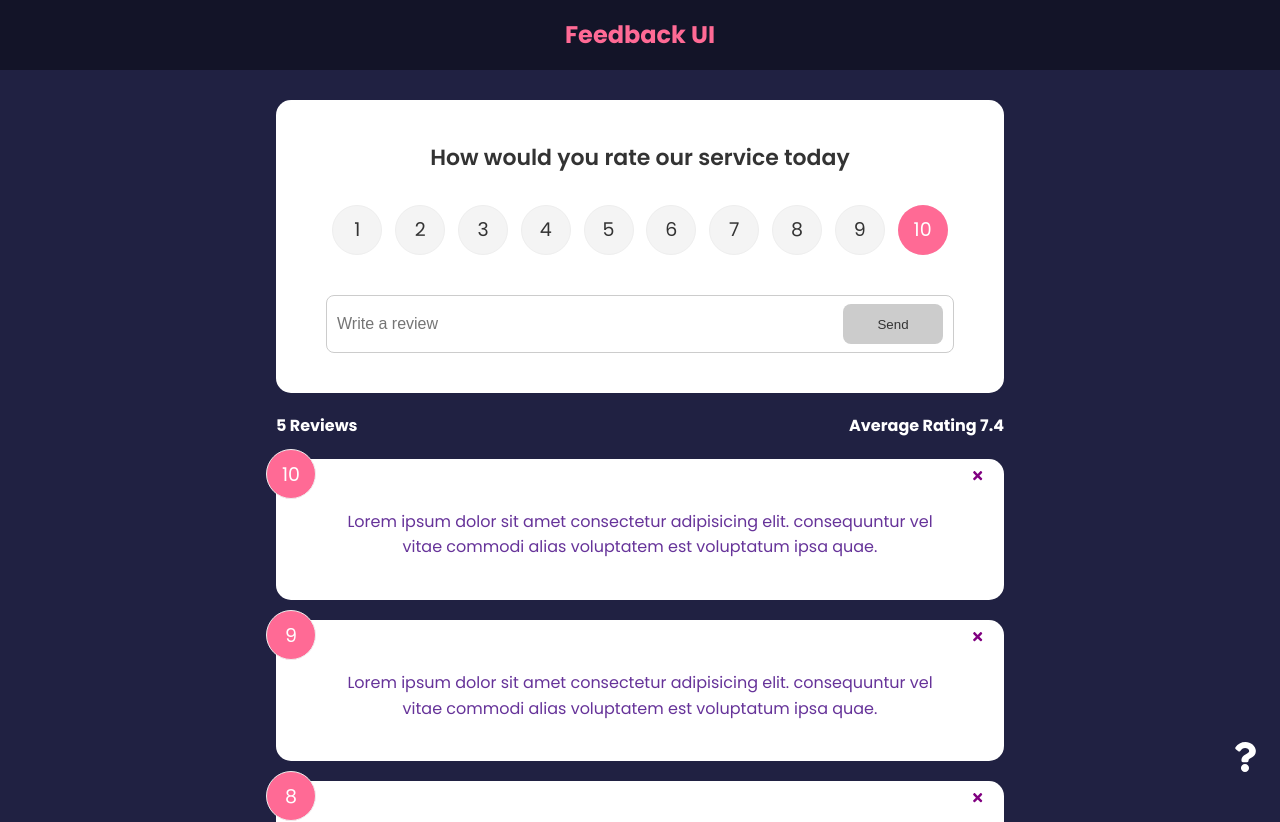
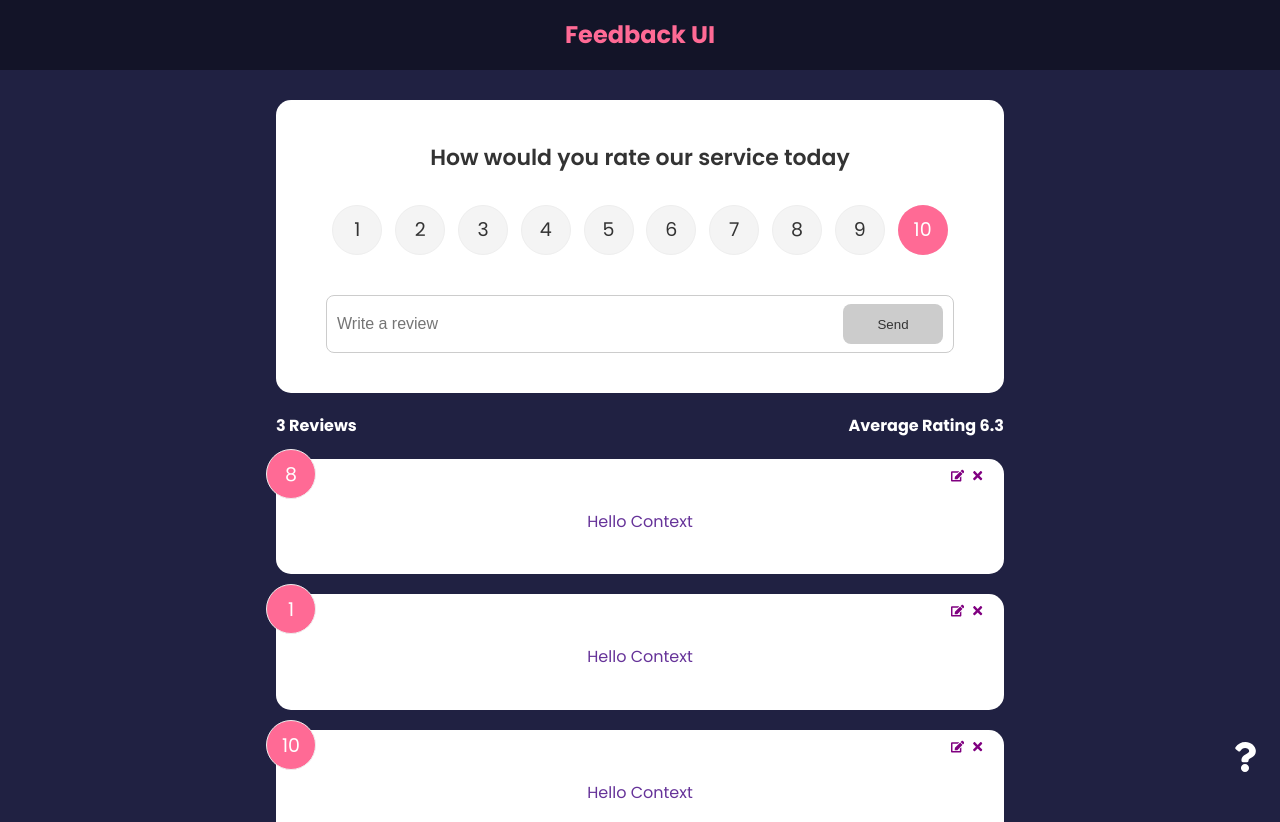
Before and after one commit to khaldoun36/feedback-app-react, a React (Create React App) app: page / in a window 1280 px wide. Shown: the top 822 px of the page. Built offline with nearby package versions, Linux system fonts and the light colour scheme; the HTML template or start-up script is replaced by a standard one.

Commit message:
Application is fianlly finished

```diff
--- a/src/App.js
+++ b/src/App.js
@@ -1,25 +1,15 @@
-import FeedbackData from "./Data/FeedbackData";
 import { BrowserRouter as Router, Link, Route, Routes } from "react-router-dom";
 import Header from "./components/Header";
-import { useState } from "react";
 import FeedbackList from "./components/FeedbackList";
 import FeedBackStats from "./components/FeedbackStats";
 import FeedbackForm from "./components/FeedbackForm";
 import AboutPage from "./pages/AboutPage";
 import AboutLink from "./AboutLink";
+import { FeedbackProvider } from "./context/FeedbackContext";
 
 const App = () => {
-  const [feedback, setFeedback] = useState(FeedbackData);
-  const deleteFeedback = (id) => {
-    if (window.confirm("Are you sure about deleting this item?")) {
-      setFeedback(feedback.filter((item) => item.id !== id));
-    }
-  };
-
-  const addFeedback = (newFeedback) => {
-    setFeedback([newFeedback, ...feedback]);
-  };
   return (
+    <FeedbackProvider>
       <Router>
         <Link to={"/"}>
           <Header />
@@ -31,12 +21,9 @@ const App = () => {
               path="/"
               element={
                 <>
-                <FeedbackForm handleAdd={addFeedback} />
-                <FeedBackStats feedback={feedback} />
-                <FeedbackList
-                  feedback={feedback}
-                  handleDelete={deleteFeedback}
-                />
+                  <FeedbackForm />
+                  <FeedBackStats />
+                  <FeedbackList />
                   <AboutLink />
                 </>
               }
@@ -45,6 +32,7 @@ const App = () => {
           </Routes>
         </div>
       </Router>
+    </FeedbackProvider>
   );
 };
 
--- a/src/components/FeedbackForm.jsx
+++ b/src/components/FeedbackForm.jsx
@@ -1,14 +1,29 @@
-import { useState } from "react";
+import { useEffect, useState } from "react";
 import { v4 as uuidv4 } from "uuid";
 import RatingSelect from "./RatingSelect";
 import Button from "./shared/Button";
 import Card from "./shared/Card";
+import { useContext } from "react";
+import FeedbackContext from "../context/FeedbackContext";
 
-const FeedbackForm = ({ handleAdd }) => {
+const FeedbackForm = () => {
+  const { addFeedback, editFeedback, updateFeedback } =
+    useContext(FeedbackContext);
   const [text, setText] = useState("");
   const [rating, setRating] = useState(10);
   const [btnDisabled, setBtnDisabled] = useState(true);
   const [message, setMessage] = useState("");
+
+  // a function to run whenever a change happens
+
+  useEffect(() => {
+    if (editFeedback.edit) {
+      setText(editFeedback.item.text);
+      setRating(editFeedback.item.rating);
+      setBtnDisabled(false);
+    }
+  }, [editFeedback]);
+
   const handleTextChange = (e) => {
     if (text === "") {
       setBtnDisabled(true);
@@ -31,11 +46,15 @@ const FeedbackForm = ({ handleAdd }) => {
         rating: rating,
         id: uuidv4(),
       };
-      handleAdd(newFeedback);
-      setText("");
-      setRating(10);
+      if (editFeedback.edit) {
+        updateFeedback(editFeedback.item.id, newFeedback);
+      } else {
+        addFeedback(newFeedback);
+        setText("");
+      }
     }
   };
+
   return (
     <Card>
       <form onSubmit={handleSubmit}>
--- a/src/components/FeedbackItem.jsx
+++ b/src/components/FeedbackItem.jsx
@@ -1,11 +1,17 @@
 import Card from "./shared/Card";
-import { FaTimes } from "react-icons/fa";
+import { FaTimes, FaEdit } from "react-icons/fa";
+import { useContext } from "react";
+import FeedbackContext from "../context/FeedbackContext";
 const FeedbackItem = ({ feedbackItem, handleDelete }) => {
+  const { deleteFeedback, editItem } = useContext(FeedbackContext);
   return (
     <Card>
       <div className="num-display">{feedbackItem.rating}</div>
-      <button className="close" onClick={() => handleDelete(feedbackItem.id)}>
+      <button className="close" onClick={() => deleteFeedback(feedbackItem.id)}>
         <FaTimes color="purple" />
+      </button>
+      <button className="edit" onClick={() => editItem(feedbackItem)}>
+        <FaEdit color="purple" />
       </button>
       <div className="message">{feedbackItem.text}</div>
     </Card>
--- a/src/components/FeedbackList.jsx
+++ b/src/components/FeedbackList.jsx
@@ -1,6 +1,9 @@
+import { useContext } from "react";
+import FeedbackContext from "../context/FeedbackContext";
 import FeedbackItem from "./FeedbackItem";
 
-const FeedbackList = ({ feedback, handleDelete }) => {
+const FeedbackList = () => {
+  const { feedback } = useContext(FeedbackContext);
   if (!feedback || feedback.length === 0) {
     return <p>We dont have feedback to display</p>;
   }
@@ -8,11 +11,7 @@ const FeedbackList = ({ feedback, handleDelete }) => {
   return (
     <div className="feedback-list">
       {feedback.map((feedbackItem) => (
-        <FeedbackItem
-          feedbackItem={feedbackItem}
-          key={feedbackItem.id}
-          handleDelete={handleDelete}
-        />
+        <FeedbackItem feedbackItem={feedbackItem} key={feedbackItem.id} />
       ))}
     </div>
   );
--- a/src/components/FeedbackStats.jsx
+++ b/src/components/FeedbackStats.jsx
@@ -1,5 +1,7 @@
-import PropTypes from "prop-types";
-const FeedBackStats = ({ feedback }) => {
+import { useContext } from "react";
+import FeedbackContext from "../context/FeedbackContext";
+const FeedBackStats = () => {
+  const { feedback } = useContext(FeedbackContext);
   // Calculate the average
   let average =
     feedback.reduce((acc, cur) => {
@@ -15,7 +17,4 @@ const FeedBackStats = ({ feedback }) => {
   );
 };
 
-FeedBackStats.propTypes = {
-  feedback: PropTypes.array.isRequired,
-};
 export default FeedBackStats;
--- a/src/components/RatingSelect.jsx
+++ b/src/components/RatingSelect.jsx
@@ -1,7 +1,15 @@
-import { useState } from "react/cjs/react.development";
+import { useState, useContext, useEffect } from "react";
+import FeedbackContext from "../context/FeedbackContext";
 
 const RatingSelect = ({ select }) => {
   const [selected, setSelected] = useState(10);
+  const { editFeedback } = useContext(FeedbackContext);
+
+  useEffect(() => {
+    if (editFeedback.item.rating) {
+      setSelected(editFeedback.item.rating);
+    }
+  }, [editFeedback]);
   const handleChange = (e) => {
     setSelected(+e.currentTarget.value);
     select(+e.currentTarget.value);
--- /dev/null
+++ b/src/context/FeedbackContext.jsx
@@ -0,0 +1,76 @@
+import { useState, createContext } from "react";
+
+// create a context object
+const FeedbackContext = createContext();
+
+// export a context provider (functions) to wrap all the jsx that will recive data from the context provider
+export const FeedbackProvider = ({ children }) => {
+  // create context data
+  const [feedback, setFeedback] = useState([
+    {
+      id: 1,
+      text: "Hello Context",
+      rating: 8,
+    },
+    {
+      id: 2,
+      text: "Hello Context",
+      rating: 1,
+    },
+    {
+      id: 3,
+      text: "Hello Context",
+      rating: 10,
+    },
+  ]);
+
+  const [editFeedback, setEditFeedback] = useState({
+    item: {},
+    edit: false,
+  });
+
+  //   delete feedback function
+  const deleteFeedback = (id) => {
+    if (window.confirm("Are you sure about deleting this item?")) {
+      setFeedback(feedback.filter((item) => item.id !== id));
+    }
+  };
+
+  //   add feedback function
+  const addFeedback = (newFeedback) => {
+    setFeedback([newFeedback, ...feedback]);
+  };
+
+  // used to edit an item
+  const editItem = (item) => {
+    setEditFeedback({
+      item,
+      edit: true,
+    });
+  };
+
+  //   update feedback item
+  const updateFeedback = (id, updatedFeedback) => {
+    setFeedback(
+      feedback.map((item) =>
+        item.id === id ? { ...item, ...updatedFeedback } : item
+      )
+    );
+  };
+
+  return (
+    <FeedbackContext.Provider
+      value={{
+        feedback,
+        deleteFeedback,
+        editFeedback,
+        addFeedback,
+        editItem,
+        updateFeedback,
+      }}
+    >
+      {children}
+    </FeedbackContext.Provider>
+  );
+};
+export default FeedbackContext;
```
Lines whose indentation alone changed are shown as unchanged.
